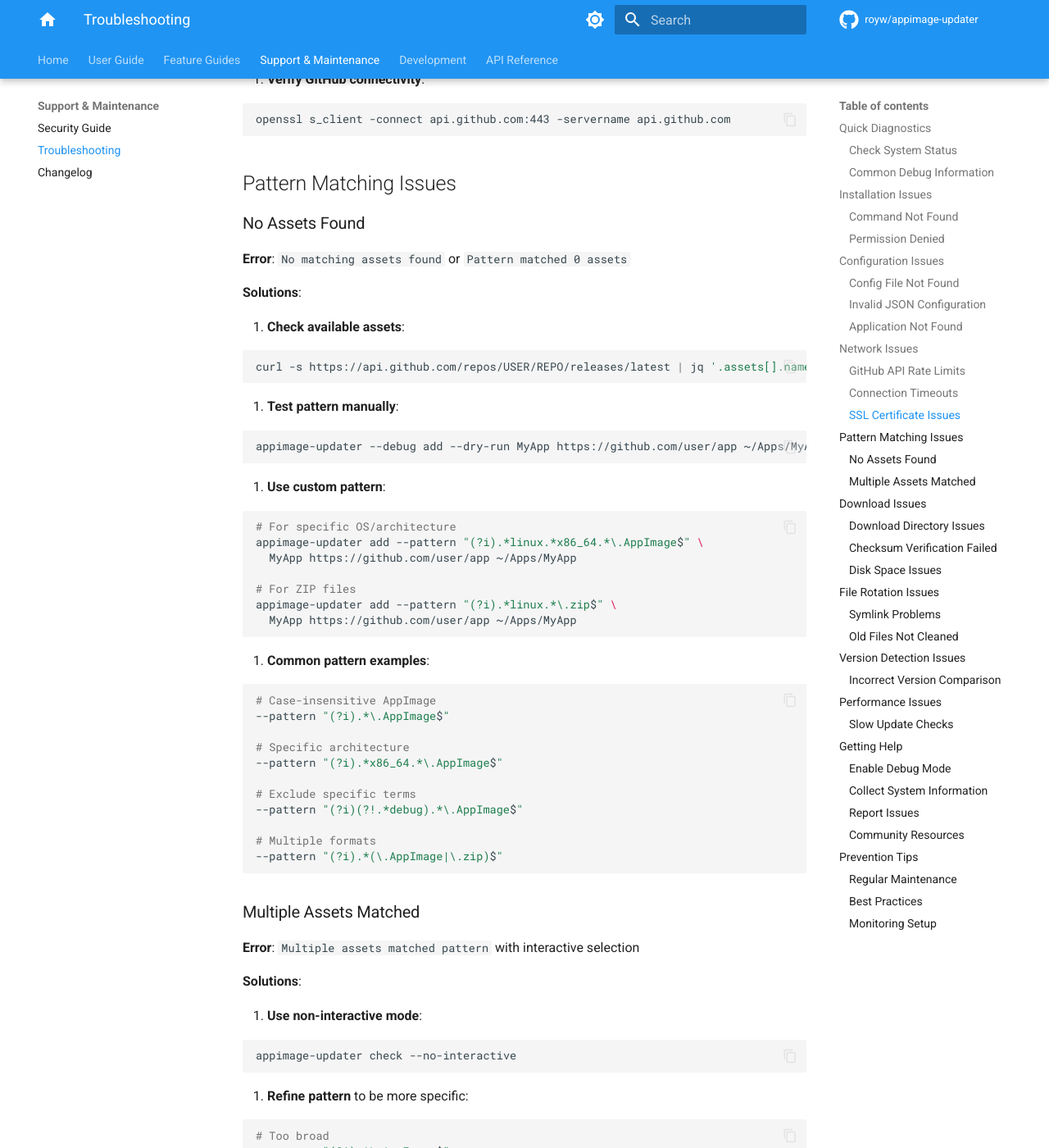
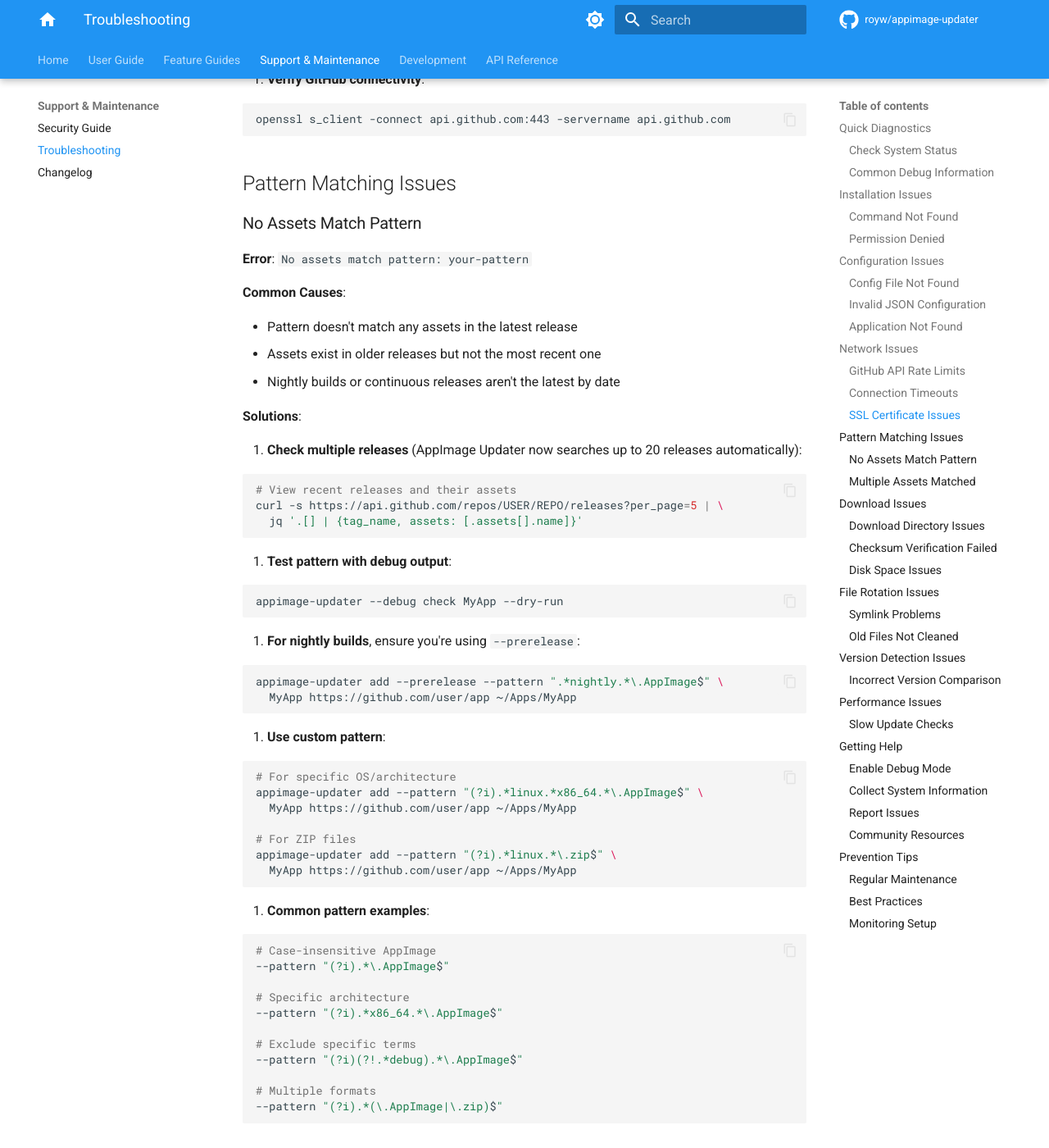
Before and after one commit to royw/appimage-updater, an MkDocs documentation site: the page built from docs/troubleshooting.md, in a window 1280 px wide and 1400 px high, scrolled down 4889 px. Shown: the whole window at 82% size. Built offline with MkDocs 1.6.1 and Material for MkDocs 9.7.7, drawn with Linux system fonts in a browser that asks for light colours; comment, search, counter and statistics services are not loaded.

Commit message:
Enhance version checker for multi-release pattern matching
- Fix version checker to search through up to 20 releases for pattern matches
- Resolves issues with nightly builds and continuous releases that aren't latest by date
- Enhanced _check_repository_updates() to find first release with matching assets
- Maintains backward compatibility with standard versioned releases
- Fixes OrcaSlicerNightly and similar applications with non-standard release patterns

Documentation Updates:
- Updated CHANGELOG.md with detailed bug fix description
- Enhanced troubleshooting.md with multi-release search guidance
- Updated architecture.md to document new pattern matching capability
- Improved usage.md with nightly build best practices

All 241 tests passing with 71% coverage
CI pipeline successful with lint, format, and type checks passing

````diff
--- a/docs/troubleshooting.md
+++ b/docs/troubleshooting.md
@@ -249,22 +249,37 @@ Look for these key indicators in debug output:
 
 ## Pattern Matching Issues
 
-### No Assets Found
+### No Assets Match Pattern
 
-**Error**: `No matching assets found` or `Pattern matched 0 assets`
+**Error**: `No assets match pattern: your-pattern`
+
+**Common Causes**:
+
+- Pattern doesn't match any assets in the latest release
+- Assets exist in older releases but not the most recent one
+- Nightly builds or continuous releases aren't the latest by date
 
 **Solutions**:
 
-1. **Check available assets**:
+1. **Check multiple releases** (AppImage Updater now searches up to 20 releases automatically):
 
    ```bash
-   curl -s https://api.github.com/repos/USER/REPO/releases/latest | jq '.assets[].name'
+   # View recent releases and their assets
+   curl -s https://api.github.com/repos/USER/REPO/releases?per_page=5 | \
+     jq '.[] | {tag_name, assets: [.assets[].name]}'
    ```
 
-1. **Test pattern manually**:
+1. **Test pattern with debug output**:
 
    ```bash
-   appimage-updater --debug add --dry-run MyApp https://github.com/user/app ~/Apps/MyApp
+   appimage-updater --debug check MyApp --dry-run
+   ```
+
+1. **For nightly builds**, ensure you're using `--prerelease`:
+
+   ```bash
+   appimage-updater add --prerelease --pattern ".*nightly.*\.AppImage$" \
+     MyApp https://github.com/user/app ~/Apps/MyApp
    ```
 
 1. **Use custom pattern**:
````
Also changed, not shown: CHANGELOG.md (+11 -0 lines), docs/architecture.md (+1 -0 lines), docs/usage.md (+2 -1 lines), 1 other file.
